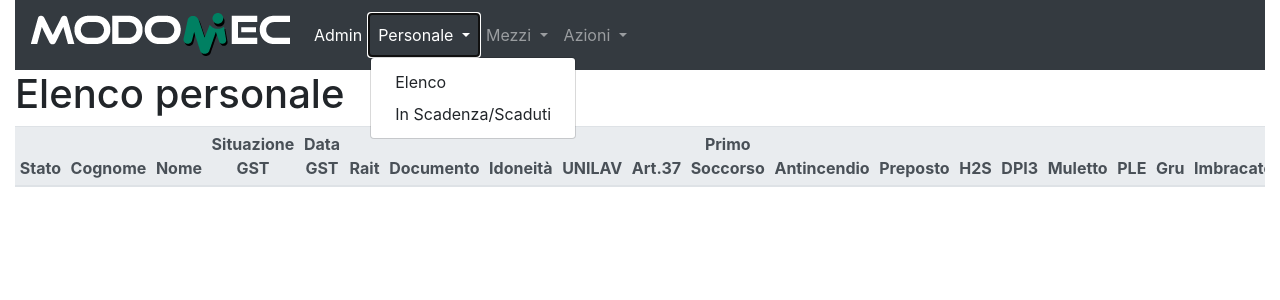
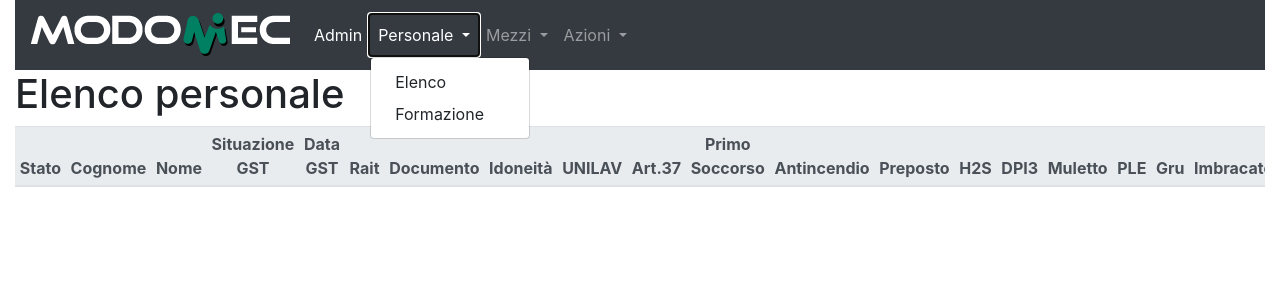
Before and after one commit to superqwe/GST, a Django app: page /personale/globale/ in a window 1280 px wide, after a click on "Personale". Shown: the top 300 px of the page. Run offline with Django 3.2, Linux system fonts and the light colour scheme; data that the repository does not hold is empty; some libraries are stand-ins or nearby versions.

Commit message:
inserita pagine di reindirizzo da /

```diff
--- a/GST/urls.py
+++ b/GST/urls.py
@@ -16,7 +16,10 @@ Including another URLconf
 from django.contrib import admin
 from django.urls import include, path
 
+from GST import views
+
 urlpatterns = [
+    path('', views.home, name='home'),
     path('personale/', include('personale.urls')),
     path('admin/', admin.site.urls),
 ]
--- a/personale/templates/personale/index.html
+++ b/personale/templates/personale/index.html
@@ -31,8 +31,8 @@
                   Personale
                 </a>
                 <div class="dropdown-menu" aria-labelledby="navbarDropdown">
-                  <a class="dropdown-item" href="#">Elenco</a>
-                  <a class="dropdown-item" href="#">In Scadenza/Scaduti</a>
+                  <a class="dropdown-item" href="/personale/globale">Elenco</a>
+                  <a class="dropdown-item" href="/personale/formazione">Formazione</a>
                 </div>
               </li>
 
```
Also changed, not shown: GST/views.py (added, +20 -0 lines).
